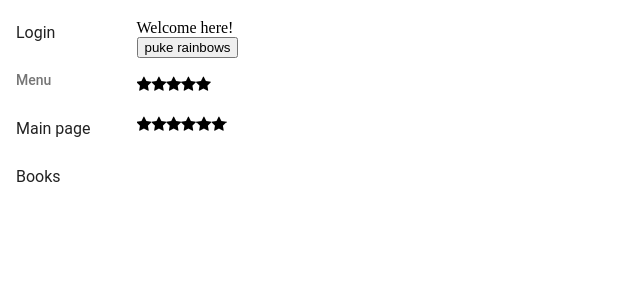
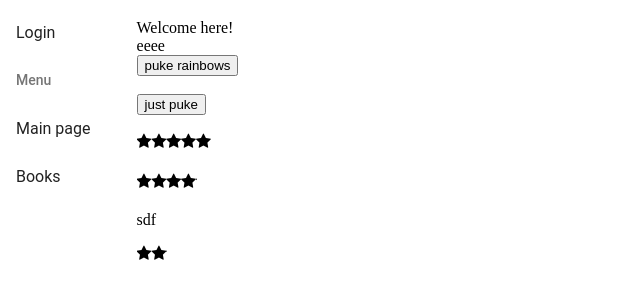
Before and after one commit to hurtonypeter/angular-demo, an Angular app: page / in a window 1280 px wide. Shown: the top 300 px of the page, without its empty margins (0-640 px from the left). Built offline with nearby package versions, Linux system fonts and the light colour scheme.

Commit message:
random stuff

```diff
--- a/src/app/books/pages/book-list.page.component.ts
+++ b/src/app/books/pages/book-list.page.component.ts
@@ -24,9 +24,9 @@ export class BookListPageComponent implements OnInit, OnDestroy {
     this.debouncer$
       .pipe(
         filter((x: string) => (x && x.length > 1) || !x),
+        debounceTime(500),
         // tslint:disable-next-line:triple-equals
         distinctUntilChanged((x, y) => x == y),
-        debounceTime(500),
         takeUntil(this.destroy$))
       .subscribe(() => this.loadBooks());
 
--- a/src/app/core/components/frame/frame.component.html
+++ b/src/app/core/components/frame/frame.component.html
@@ -1,5 +1,7 @@
-<div #container></div>
+<div #cont>eeee</div>
 <button (click)="clicked()">puke rainbows</button><br /><br />
+<button (click)="clicked2(cont)">just puke</button><br /><br />
 <app-rating [rating]="5"></app-rating><br /><br />
-<app-rating [rating]="4"></app-rating>
+<app-rating [rating]="4">hhgjhgjhg</app-rating>
+<ng-container><p>sdf</p></ng-container>
 <ng-content></ng-content>
--- a/src/app/core/components/frame/frame.component.ts
+++ b/src/app/core/components/frame/frame.component.ts
@@ -7,7 +7,7 @@ import { RatingComponent } from 'src/app/shared/components/rating/rating.compone
 })
 export class FrameComponent {
 
-    @ViewChild('container') container: ElementRef;
+    @ViewChild('cont') container: ElementRef;
 
     @ViewChildren(RatingComponent) ps: QueryList<RatingComponent>;
     @ViewChild(RatingComponent) vcRating: RatingComponent;
@@ -28,4 +28,8 @@ export class FrameComponent {
         console.log(this.ccRating);
     }
 
+    clicked2(el: ElementRef) {
+        console.log(el);
+    }
+
 }
```
